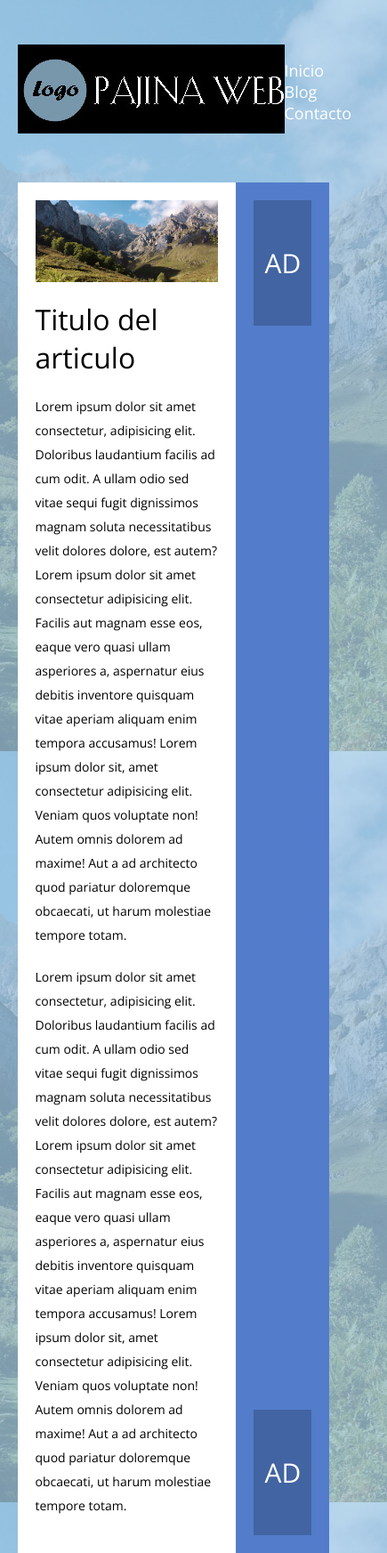
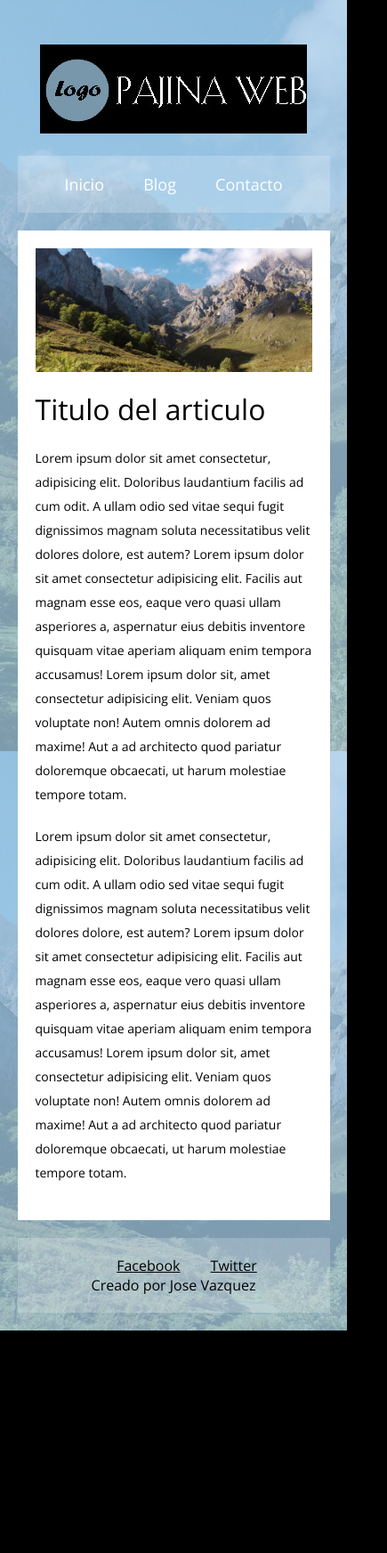
Before and after one commit to jlvFlores/FlexboxPractica, a plain HTML site: page Index.html in a window 390 px wide. Shown: the top 1745 px of the page at 89% size, 435 px wide, since content can reach past the window. After the commit the page ends 1495 px from the top, so only its background shows below. Drawn offline with nearby package versions, Linux system fonts and the light colour scheme.

Commit message:
79 responsive design

```diff
--- a/estilos.css
+++ b/estilos.css
@@ -93,3 +93,49 @@ footer .redes-sociales a {
 footer .redes-sociales a:hover {
     text-decoration: none;
 }
+@media screen and (max-width: 800px){
+    .main {
+        width: 100%;
+    }
+    aside {
+        width: 100%;
+        flex-direction: row;
+    }
+    aside .ad {
+        width: 40%;
+    }
+}
+@media screen and (max-width: 600px){
+    header {
+        flex-direction: column;
+        padding-bottom: 20px;
+    }
+    header .menu {
+        width: 100%;
+        background: rgba(255, 255, 255, .2);
+        text-align: center;
+        padding: 20px;
+    }
+    header .menu a {
+        margin: 0 20px;
+    }
+    header .logo {
+        margin-bottom: 20px;
+    }
+    footer {
+        flex-direction: column;
+        text-align: center;
+    }
+    footer .autor {
+        order: 1;
+    }
+    footer .redes-sociales{
+        order: 0;
+    }
+    margin-bottom: 20px;
+}
+@media screen and (max-width: 400px) {
+    aside {
+        display: none;
+    }
+}
```
